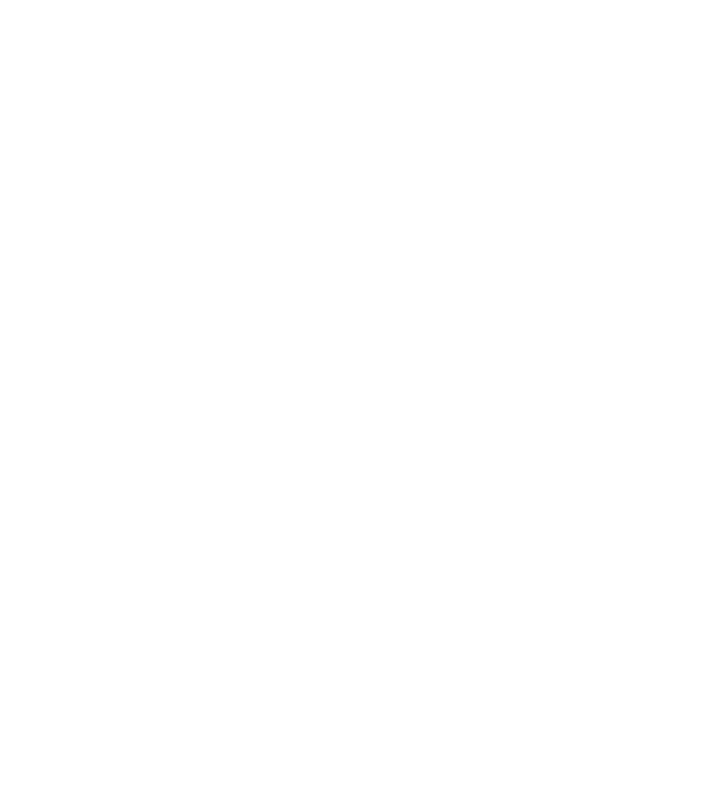
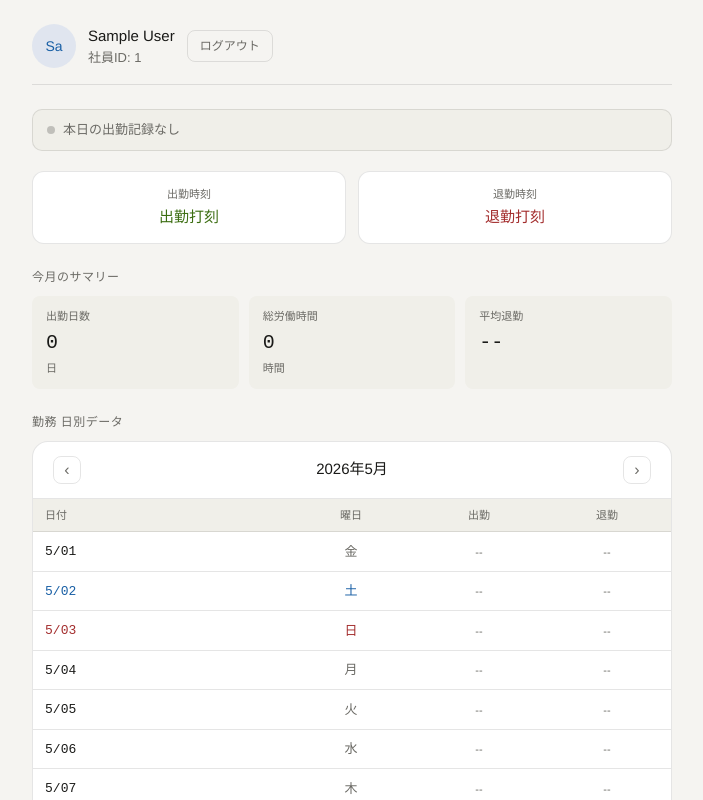
Before and after one commit to ryuki20/Attendance-Frontend, a Next.js app: page / in a window 1280 px wide. Before the commit this address had no page. Shown: the top 800 px of the page, without its empty margins (288-991 px from the left). Built offline with nearby package versions, Linux system fonts and the light colour scheme; no server answers; sample sign-in values are in the browser's storage.

Commit message:
打刻機能のAPIつなぎこみ＋コメントアウトした部分の修復

```diff
--- a/src/app/components/AuthGuard.tsx
+++ b/src/app/components/AuthGuard.tsx
@@ -1,28 +1,28 @@
 "use client";
 import React, { useEffect, useState } from "react";
 import { useRouter } from "next/navigation";
-import type { User } from "../types";
+import type { Employee } from "../types";
 
 type Props = {
-  children: (user: User) => React.ReactNode;
+  children: (employee: Employee) => React.ReactNode;
 };
 
 export function AuthGuard({ children }: Props) {
   const router = useRouter();
-  const [user, setUser] = useState<User | null>(null);
+  const [employee, setEmployee] = useState<Employee | null>(null);
 
   useEffect(() => {
-    const stored = sessionStorage.getItem("authUser");
+    const stored = sessionStorage.getItem("AuthEmployee");
     const token = sessionStorage.getItem("token");
 
     if (!stored || !token) {
       router.push("/login");
       return;
     }
-    setUser(JSON.parse(stored));
+    setEmployee(JSON.parse(stored));
   }, [router]);
 
-  if (!user) return null;
+  if (!employee) return null;
 
-  return <>{children(user)}</>;
+  return <>{children(employee)}</>;
 }
--- a/src/app/components/SummaryCards.tsx
+++ b/src/app/components/SummaryCards.tsx
@@ -1,9 +1,9 @@
 import React from "react";
-import type { Records } from "../types";
+import type { AttendanceRecords } from "../types";
 import { calcHours, parseKey } from "../utils";
 
 type Props = {
-  records: Records;
+  records: AttendanceRecords;
   year: number;
   month: number; // 0-indexed
 };
@@ -14,7 +14,11 @@
   avgOut: string;
 };
 
-function calcSummary(records: Records, year: number, month: number): Summary {
+function calcSummary(
+  records: AttendanceRecords,
+  year: number,
+  month: number,
+): Summary {
   let days = 0;
   let totalHours = 0;
   const outHours: number[] = [];
--- a/src/app/page.tsx
+++ b/src/app/page.tsx
@@ -1,7 +1,7 @@
 "use client";
 import { useState, useCallback, useEffect } from "react";
-import { AttendanceRecords, AttendanceResponse, User } from "./types";
-import { dateKey, fmtTime, toRecords } from "./utils";
+import { AttendanceRecords, AttendanceResponse, Employee } from "./types";
+import { dateKey, toRecords, isoToHHMM } from "./utils";
 import { PunchButton } from "./components/PunchButton";
 import { Calendar } from "./components/Calendar";
 import { SummaryCards } from "./components/SummaryCards";
@@ -12,7 +12,7 @@
 type ToastState = { message: string; id: number };
 
 // function MyPage() {
-function MyPage({ user }: { user: User }) {
+function MyPage({ user }: { user: Employee }) {
   const router = useRouter();
   const today = new Date();
   const todayKey = dateKey(today);
@@ -52,45 +52,52 @@
   }, []);
 
   // 打刻処理
-  // const punch = useCallback(
-  //   (type: "in" | "out") => {
-  //     const now = new Date();
-  //     const t = fmtTime(now);
+  const punch = useCallback(
+    async (type: "in" | "out") => {
+      const date = todayKey;
+      const endpoint =
+        type === "in" ? "/attendances/clock-in" : "/attendances/clock-out";
 
-  //     setRecords((prev) => {
-  //       const dayRecord = prev[todayKey] ?? {};
+      try {
+        const res = await apiFetch(endpoint, {
+          method: "POST",
+          body: JSON.stringify({ date }),
+        });
 
-  //       if (type === "in") {
-  //         if (dayRecord.in) {
-  //           showToast("出勤打刻済みです");
-  //           return prev;
-  //         }
-  //         showToast(`出勤打刻: ${t}`);
-  //         return { ...prev, [todayKey]: { ...dayRecord, in: t } };
-  //       } else {
-  //         if (!dayRecord.in) {
-  //           showToast("先に出勤打刻をしてください");
-  //           return prev;
-  //         }
-  //         if (dayRecord.out) {
-  //           showToast("退勤打刻済みです");
-  //           return prev;
-  //         }
-  //         showToast(`退勤打刻: ${t}`);
-  //         return { ...prev, [todayKey]: { ...dayRecord, out: t } };
-  //       }
-  //     });
-  //   },
-  //   [todayKey, showToast],
-  // );
+        if (!res.ok) {
+          showToast("打刻に失敗しました");
+          return;
+        }
+
+        const data: AttendanceResponse = await res.json();
+
+        setAttendances((prev) => ({
+          ...prev,
+          [data.date]: {
+            in: isoToHHMM(data.clock_in),
+            out: isoToHHMM(data.clock_out),
+          },
+        }));
+
+        if (type === "in") {
+          showToast(`出勤打刻: ${isoToHHMM(data.clock_in)}`);
+        } else {
+          showToast(`退勤打刻: ${isoToHHMM(data.clock_out)}`);
+        }
+      } catch (e) {
+        showToast("通信エラーが発生しました");
+      }
+    },
+    [todayKey, showToast],
+  );
 
   const handleLogout = () => {
     sessionStorage.removeItem("authUser");
     router.push("/login");
   };
 
-  // const todayRecord = attendances![todayKey];
-  // const isWorking = !!todayRecord?.in && !todayRecord?.out;
+  const todayRecord = attendances![todayKey];
+  const isWorking = !!todayRecord?.in && !todayRecord?.out;
 
   // カレンダーの月移動
   const prevMonth = () => {
@@ -148,7 +155,7 @@
               flexShrink: 0,
             }}
           >
-            {user.name}
+            {user.name.slice(0, 2)}
           </div>
           <div>
             <div
@@ -181,7 +188,7 @@
         </div>
 
         {/* ステータスバー */}
-        {/* <div
+        <div
           style={{
             display: "flex",
             alignItems: "center",
@@ -222,10 +229,10 @@
               {todayRecord.out ? ` - ${todayRecord.out}` : ""}
             </span>
           )}
-        </div> */}
+        </div>
 
         {/* 打刻ボタン */}
-        {/* <div style={{ display: "flex", gap: 12, marginBottom: 24 }}>
+        <div style={{ display: "flex", gap: 12, marginBottom: 24 }}>
           <PunchButton
             label="出勤時刻"
             time={todayRecord?.in}
@@ -238,10 +245,10 @@
             variant="out"
             onClick={() => punch("out")}
           />
-        </div> */}
+        </div>
 
         {/* サマリー */}
-        {/* <div
+        <div
           style={{
             fontSize: 12,
             fontWeight: 500,
@@ -254,11 +261,11 @@
         </div>
         <div style={{ marginBottom: 24 }}>
           <SummaryCards
-            records={records}
+            records={attendances}
             year={today.getFullYear()}
             month={today.getMonth()}
           />
-        </div> */}
+        </div>
 
         {/* カレンダー */}
         <div
```
Also changed, not shown: src/app/login/page.tsx (+4 -3 lines), src/app/types.ts (+4 -4 lines), src/app/utils.ts (+6 -1 lines).
